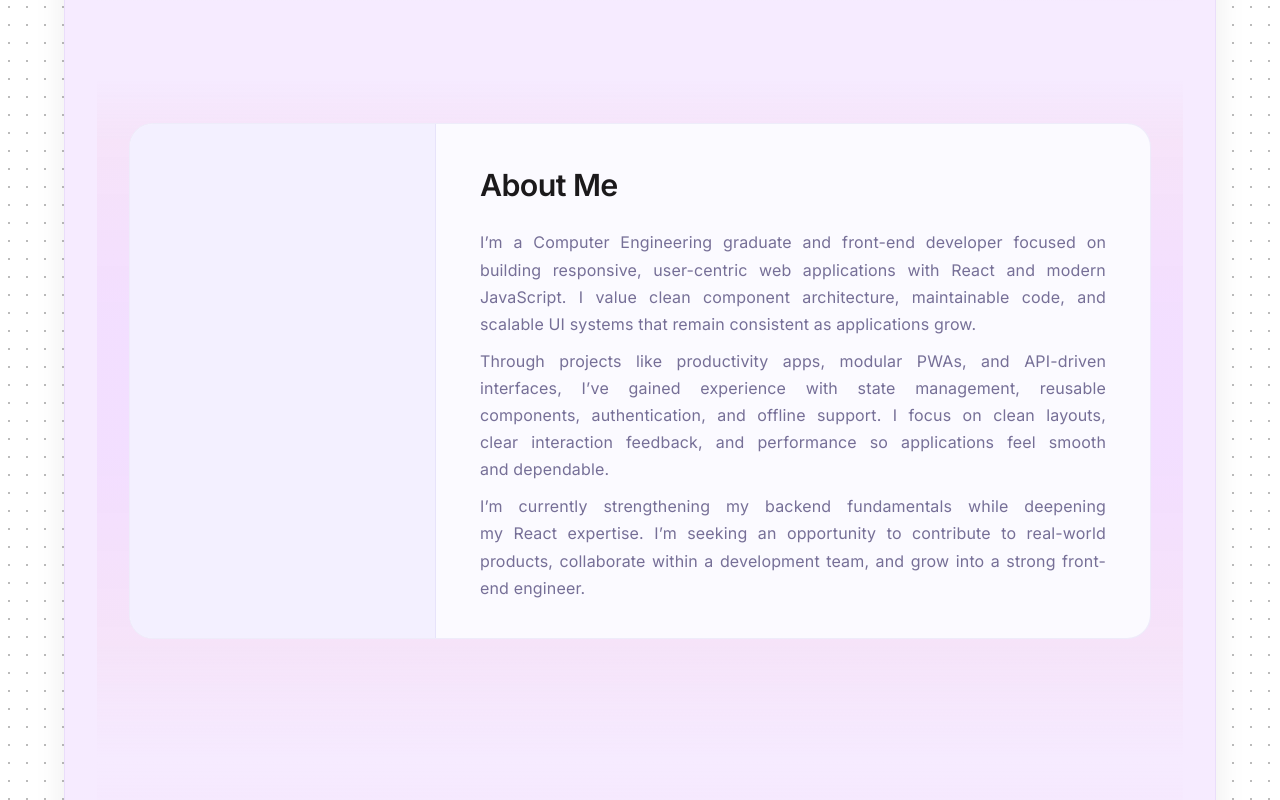
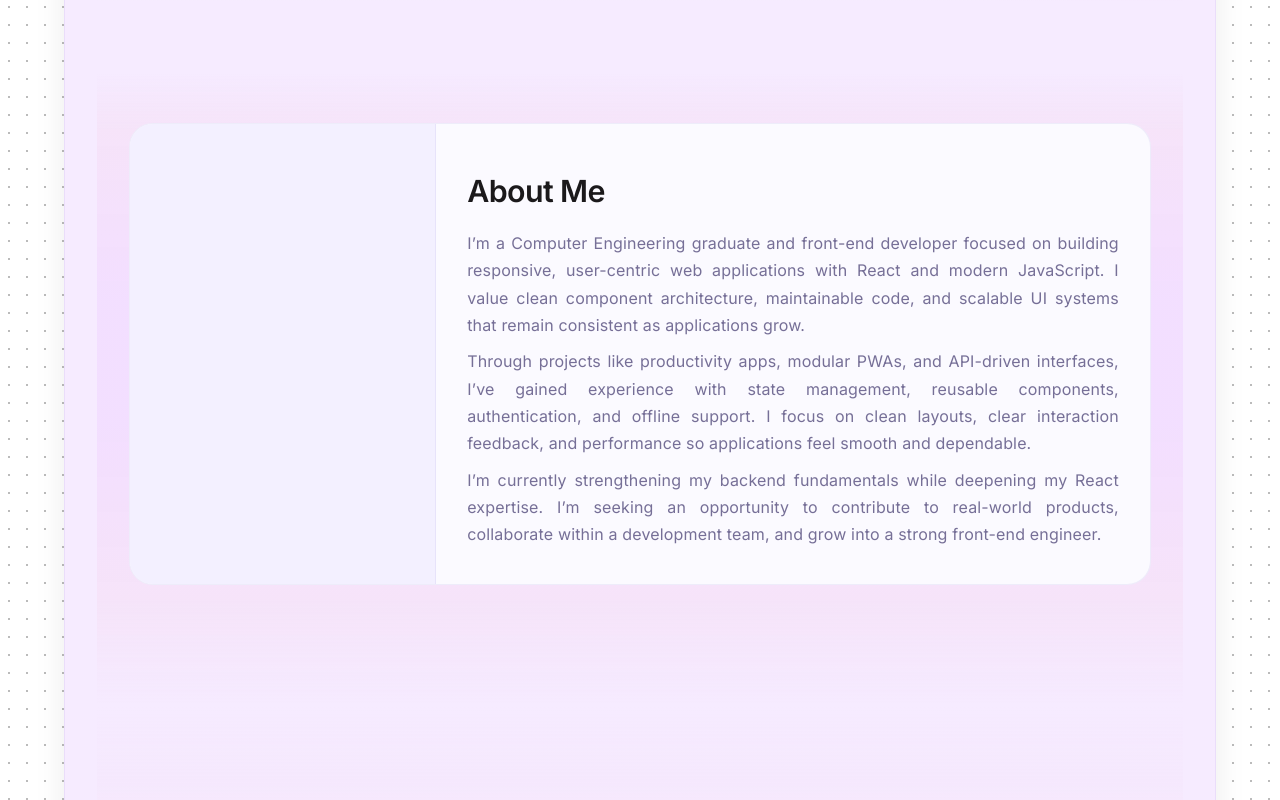
Before and after one commit to sushantshinde7/sushant-portfolio, a React (Vite) app: page / in a window 1280 px wide. Shown: the part 740-1540 px from the top of the page. Built offline with nearby package versions, Linux system fonts and the light colour scheme.

Commit message:
about title is refined, spacing is refined for bout about title, content box.

```diff
--- a/src/styles/About.css
+++ b/src/styles/About.css
@@ -123,15 +123,15 @@
 ========================= */
 
 .about-content {
-  padding: 2.25rem 2.75rem;
+  padding: 2.6rem 1.95rem 2.2rem;
   max-width: 48.75rem; /* 780px → 48.75rem */
 }
 
 .about-title {
   font-size: clamp(1.9rem, 1.5vw, 2.2rem);
-  font-weight: 600;
+  font-weight: 650;
   letter-spacing: -0.02em;
-  margin-bottom: 1.2rem;
+  margin-bottom: 0.9rem;
 }
 
 .about-content p {
```
